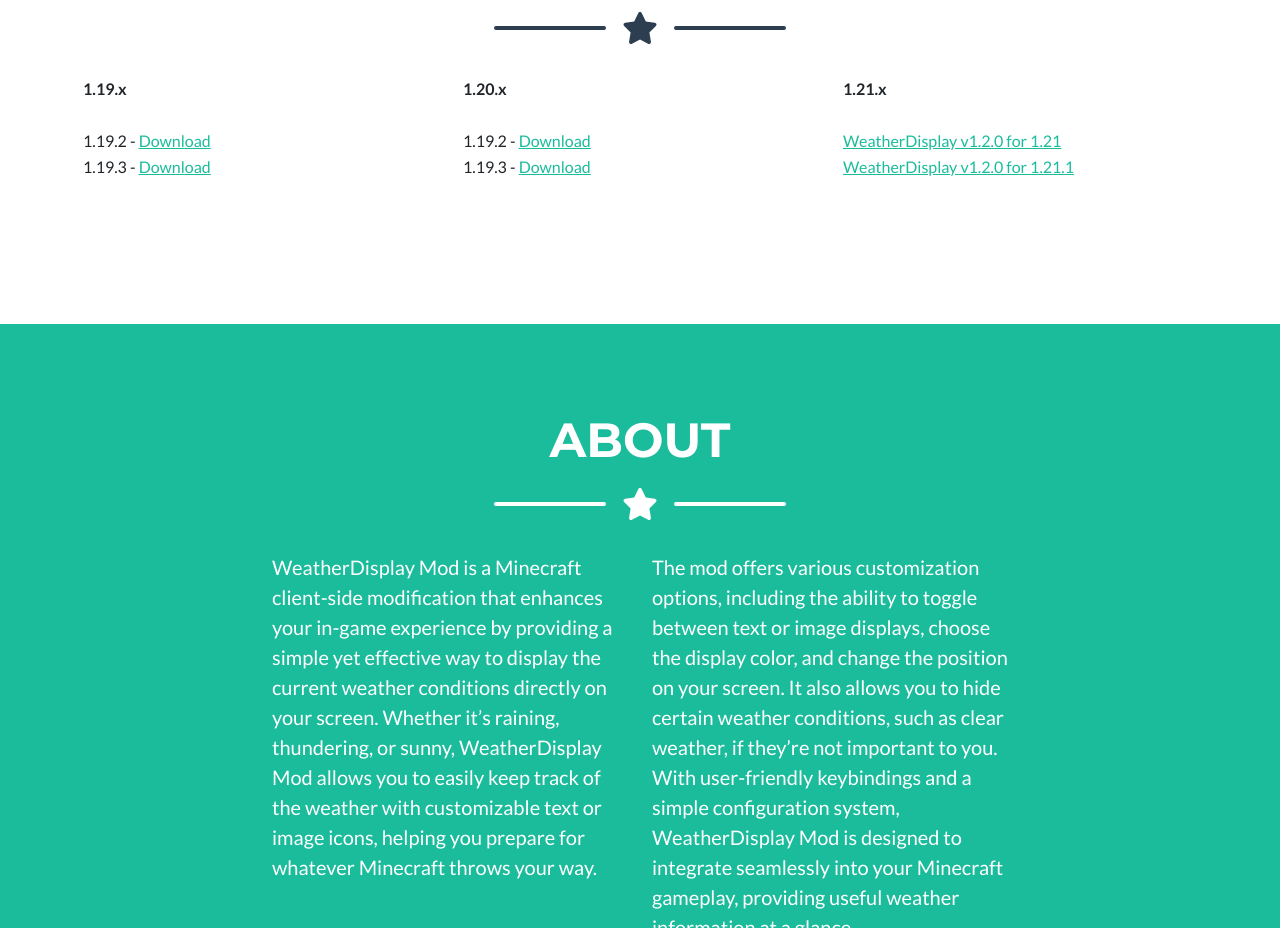
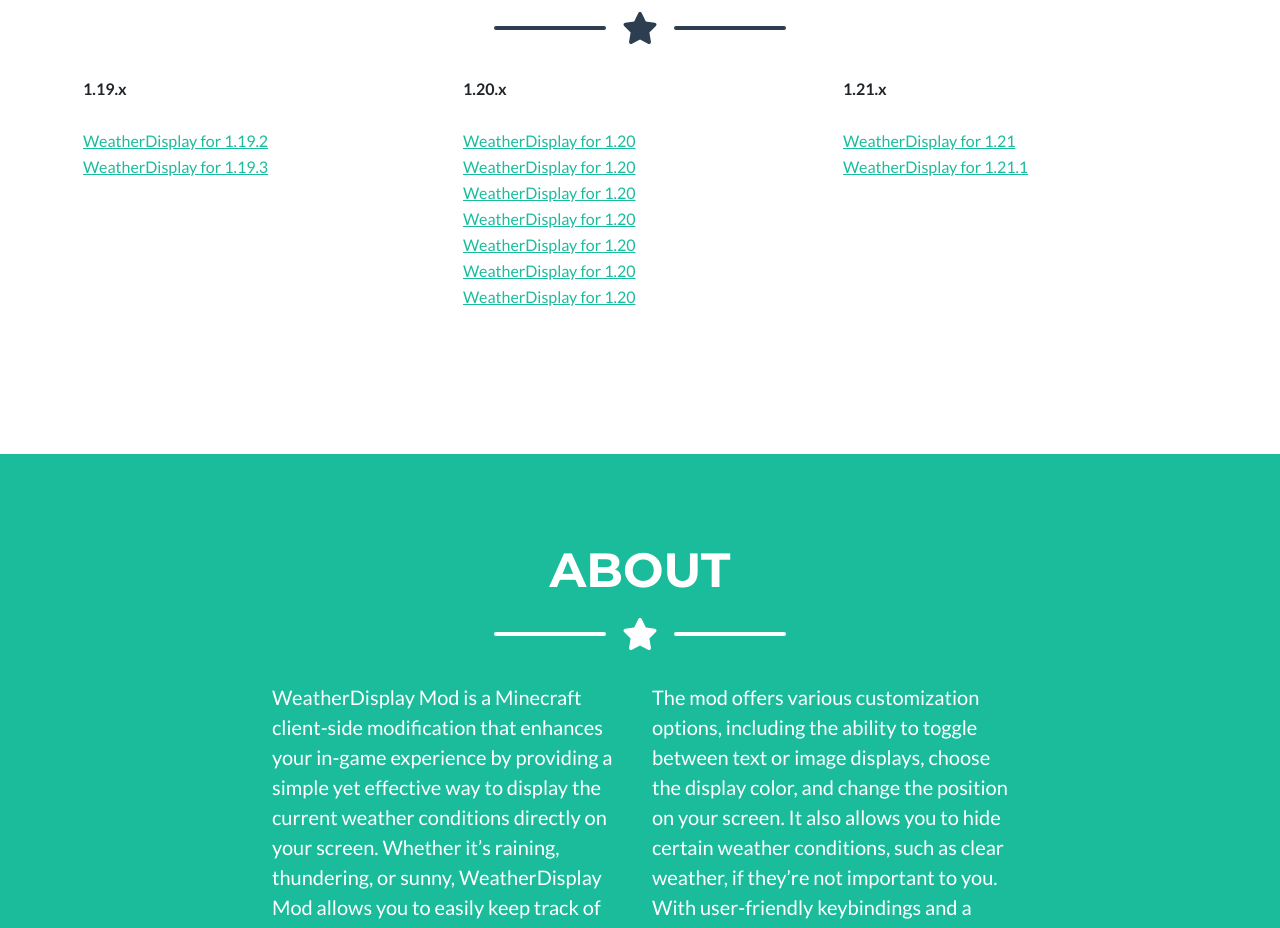
Before and after one commit to Rickjeh/WeatherDisplay, a plain HTML site: page index.html in a window 1280 px wide. Shown: the part 920-1848 px from the top of the page. Drawn offline with nearby package versions, Linux system fonts and the light colour scheme.

Commit message:
Update index.html

```diff
--- a/index.html
+++ b/index.html
@@ -77,12 +77,12 @@
                             </tr>
                             <tr>
                                 <td>
-                                    1.19.2 - <a href="#">Download</a>
+                                    <a href="https://github.com/Rickjeh/WeatherDisplay/raw/website/files/1.19.x/weatherdisplay%201.19.2.jar">WeatherDisplay for 1.19.2</a>
                                 </td>
                             </tr>
                             <tr>
                                 <td>
-                                    1.19.3 - <a href="#">Download</a>
+                                    <a href="https://github.com/Rickjeh/WeatherDisplay/raw/website/files/1.19.x/weatherdisplay%201.19.3.jar">WeatherDisplay for 1.19.3</a>
                                 </td>
                             </tr>
                         </table>
@@ -100,12 +100,37 @@
                             </tr>
                             <tr>
                                 <td>
-                                    1.19.2 - <a href="#">Download</a>
+                                    <a href="https://github.com/Rickjeh/WeatherDisplay/raw/website/files/1.20.x/WeatherDisplay%201.20.jar">WeatherDisplay for 1.20</a>
                                 </td>
                             </tr>
                             <tr>
                                 <td>
-                                    1.19.3 - <a href="#">Download</a>
+                                    <a href="https://github.com/Rickjeh/WeatherDisplay/raw/website/files/1.20.x/WeatherDisplay%201.20.1.jar">WeatherDisplay for 1.20</a>
+                                </td>
+                            </tr>
+                            <tr>
+                                <td>
+                                    <a href="https://github.com/Rickjeh/WeatherDisplay/raw/website/files/1.20.x/WeatherDisplay%201.20.2.jar">WeatherDisplay for 1.20</a>
+                                </td>
+                            </tr>
+                            <tr>
+                                <td>
+                                    <a href="https://github.com/Rickjeh/WeatherDisplay/raw/website/files/1.20.x/WeatherDisplay%201.20.3.jar">WeatherDisplay for 1.20</a>
+                                </td>
+                            </tr>
+                            <tr>
+                                <td>
+                                    <a href="https://github.com/Rickjeh/WeatherDisplay/raw/website/files/1.20.x/WeatherDisplay%201.20.4.jar">WeatherDisplay for 1.20</a>
+                                </td>
+                            </tr>
+                            <tr>
+                                <td>
+                                    <a href="https://github.com/Rickjeh/WeatherDisplay/raw/website/files/1.20.x/WeatherDisplay%201.20.5.jar">WeatherDisplay for 1.20</a>
+                                </td>
+                            </tr>
+                            <tr>
+                                <td>
+                                    <a href="https://github.com/Rickjeh/WeatherDisplay/raw/website/files/1.20.x/WeatherDisplay%201.20.6.jar">WeatherDisplay for 1.20</a>
                                 </td>
                             </tr>
                         </table>
@@ -123,12 +148,12 @@
                             </tr>
                             <tr>
                                 <td>
-                                    <a href="https://github.com/Rickjeh/WeatherDisplay/raw/website/files/1.21.x/WeatherDisplay%20v1.2.0%20for%201.20.jar">WeatherDisplay v1.2.0 for 1.21</a>
+                                    <a href="https://github.com/Rickjeh/WeatherDisplay/raw/website/files/1.21.x/WeatherDisplay%201.21.jar">WeatherDisplay for 1.21</a>
                                 </td>
                             </tr>
                             <tr>
                                 <td>
-                                    <a href="https://github.com/Rickjeh/WeatherDisplay/raw/website/files/1.21.x/WeatherDisplay%20v1.2.0%20for%201.21.1.jar">WeatherDisplay v1.2.0 for 1.21.1</a>
+                                    <a href="https://github.com/Rickjeh/WeatherDisplay/raw/website/files/1.21.x/WeatherDisplay%201.21.1.jar">WeatherDisplay for 1.21.1</a>
                                 </td>
                             </tr>
                         </table>
```
